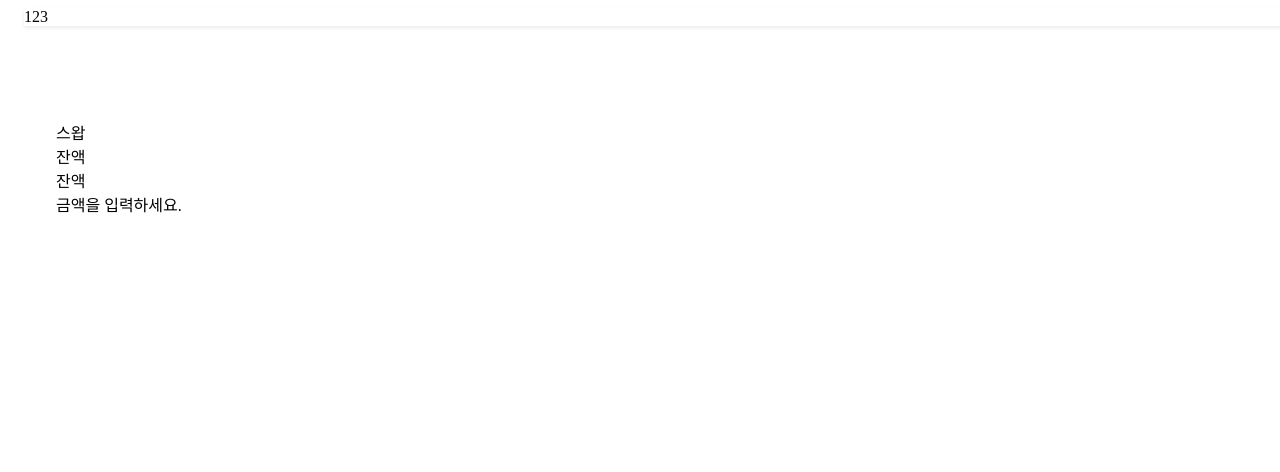
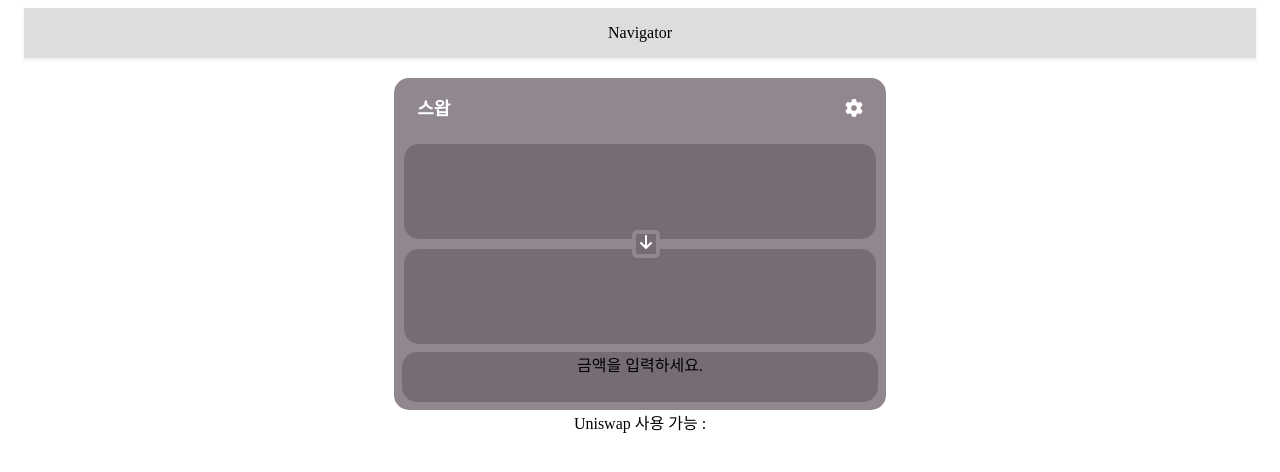
Before and after one commit to sp8190/uniswap-swap-ui, a React app: page / in a window 1280 px wide. Shown: the top 472 px of the page. Built offline with nearby package versions, Linux system fonts and the light colour scheme.

Commit message:
swapUI 50% build

```diff
--- a/package.json
+++ b/package.json
@@ -23,6 +23,9 @@
   },
   "homepage": "https://github.com/sp8190/uniswap-swap-ui#readme",
   "dependencies": {
+    "@fortawesome/fontawesome-svg-core": "^6.3.0",
+    "@fortawesome/free-solid-svg-icons": "^6.3.0",
+    "@fortawesome/react-fontawesome": "^0.2.0",
     "@tanstack/react-query": "^4.24.9",
     "@tanstack/react-query-devtools": "^4.24.9",
     "react": "^18.2.0",
--- a/src/App.tsx
+++ b/src/App.tsx
@@ -5,24 +5,13 @@ import styled from "styled-components";
 const Wrapper = styled.div`
   padding-left: 1rem;
   padding-right: 1rem;
-  // text-align: center;
-  margin: 0 auto;
-`;
-
-const Screen = styled.div`
-  padding-left: 1rem;
-  padding-right: 1rem;
-  // text-align: center;
-  margin: 0 auto;
 `;
 
 export default function App() {
   return (
     <Wrapper>
       <Navigator />
-      <Screen>
-        <SwapUI />
-      </Screen>
+      <SwapUI />
     </Wrapper>
   );
 }
--- a/src/navigation/Navigator.tsx
+++ b/src/navigation/Navigator.tsx
@@ -2,18 +2,29 @@ import styled from "styled-components";
 
 export default function Navigator() {
   const HeaderBlock = styled.div`
-    position: fixed;
+    display: table;
+    table-layout: fixed;
     width: 100%;
-    backgroud: white;
+    height: 50px;
+    background: #ddd;
+    text-align: center;
     box-shadow: 0px 2px 4px rgba(0, 0, 0, 0.08);
+
+    .HeaderBlock_item {
+      display: table-cell;
+      vertical-align: middle;
+    }
   `;
+
   const Spacer = styled.div`
-    height: 7rem;
+    height: 20px;
   `;
 
   return (
     <>
-      <HeaderBlock>123</HeaderBlock>
+      <HeaderBlock>
+        <span className="HeaderBlock_item"> Navigator </span>
+      </HeaderBlock>
       <Spacer />
     </>
   );
--- a/src/screen/SwapUI.tsx
+++ b/src/screen/SwapUI.tsx
@@ -1,32 +1,102 @@
 import SwapModal from "../modal/SwapModal";
 import styled from "styled-components";
+import { faGear, faArrowDown } from "@fortawesome/free-solid-svg-icons";
+import { FontAwesomeIcon } from "@fortawesome/react-fontawesome";
 
 const Wrapper = styled.div`
+  text-align: center;
+  .rounded {
+    margin: 0 0 0 30%;
+    padding-top: 1rem;
+    padding-bottom: 1rem;
+    width: 40%;
+    height: 300px;
+    border-radius: 15px;
+    background: #908790;
+  }
+`;
+
+const SwapText = styled.div`
+  height: 40px;
+  color: #ffffff;
+  .left_text {
+    font-size: 18px;
+    font-weight: bold;
+    margin-right: 40%;
+  }
+  .right_icon {
+    width: 18px;
+    height: 18px;
+    margin-left: 40%;
+    cursor: pointer;
+  }
+`;
+
+const CoinBox = styled.div`
+  height: 200px;
+  position: relative;
+  .InputText {
+    position: relative;
+    margin: 10px;
+    height: 95px;
+    border-radius: 15px;
+    background: #766c76;
+  }
+  .arrowDown {
+    position: absolute;
+    color: #ffffff;
+    width: 20px;
+    height: 20px;
+    background-color: #766c76;
+    border: 4px solid #908790;
+    border-radius: 5px;
+    margin: -10px;
+    z-index: 5;
+    right: 48%;
+    top: 48%;
+  }
+`;
+
+const SwapButton = styled.div`
   padding-left: 1rem;
   padding-right: 1rem;
-  // text-align: center;
-  margin: 0 auto;
+
+  margin: 0.5rem;
+  height: 50px;
+  border-radius: 15px;
+  background: #766c76;
 `;
 
 export default function SwapUI() {
   return (
     <Wrapper>
-      <div>
-        스왑
-        {/* 설정 이미지 누르면 모달창 <div></div> */}
-        <div>
-          <div>
+      <div className="rounded">
+        <SwapText>
+          <span className="left_text">스왑</span>
+          <FontAwesomeIcon
+            icon={faGear}
+            className="right_icon"
+            onClick={() => alert("준비 중입니다")}
+          />
+        </SwapText>
+        <CoinBox>
+          <div className="InputText">
             <div></div>
-            <div>잔액</div>
+            <div></div>
           </div>
-          <div></div>
-          <div>
+          <div className="arrowDown">
+            <FontAwesomeIcon icon={faArrowDown} />
+          </div>
+          <div className="InputText">
             <div></div>
-            <div>잔액</div>
+            <div></div>
           </div>
-        </div>
-        <div>금액을 입력하세요.</div>
+        </CoinBox>
+        <SwapButton>
+          <div>금액을 입력하세요.</div>
+        </SwapButton>
       </div>
+      <div>Uniswap 사용 가능 : {/* English 버튼 */}</div>
     </Wrapper>
   );
 }
```
Also changed, not shown: 1 other file (tests, documents, lock files or other folders).
